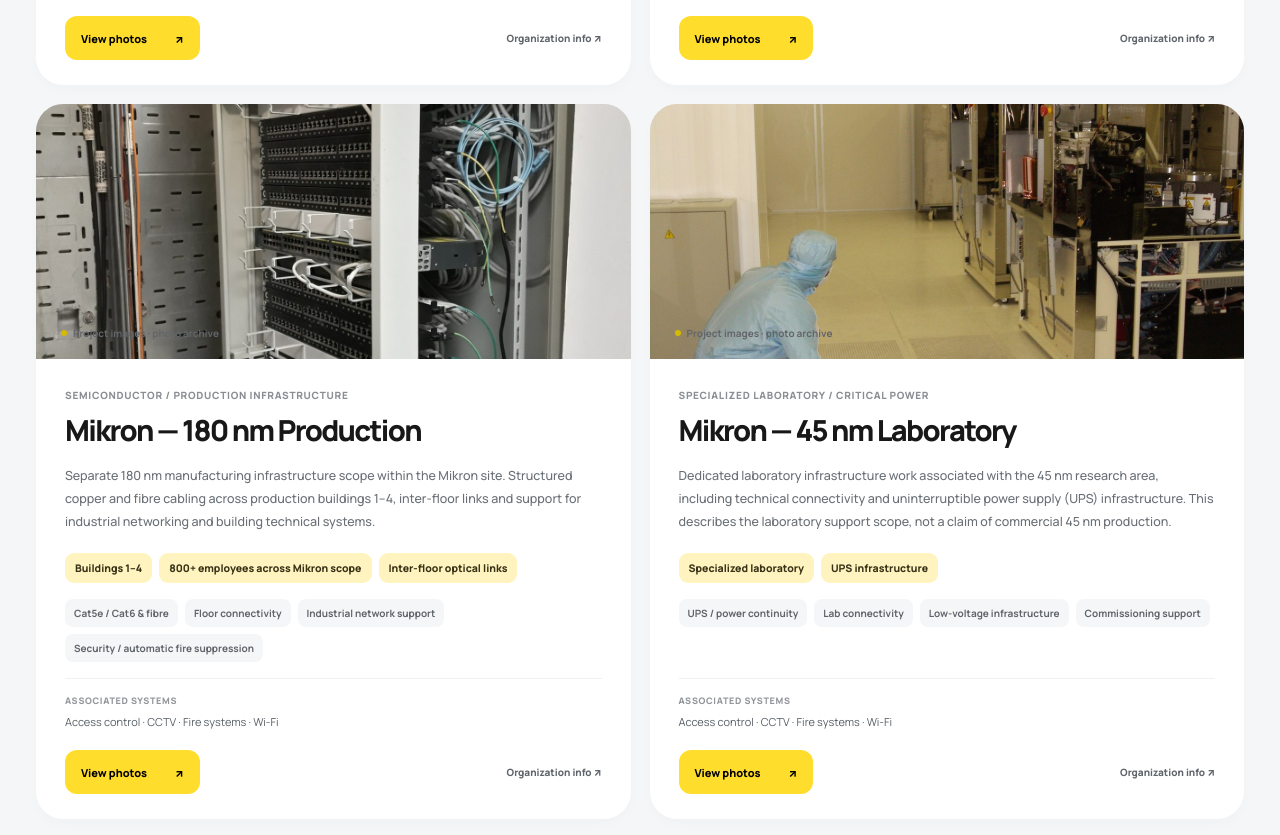
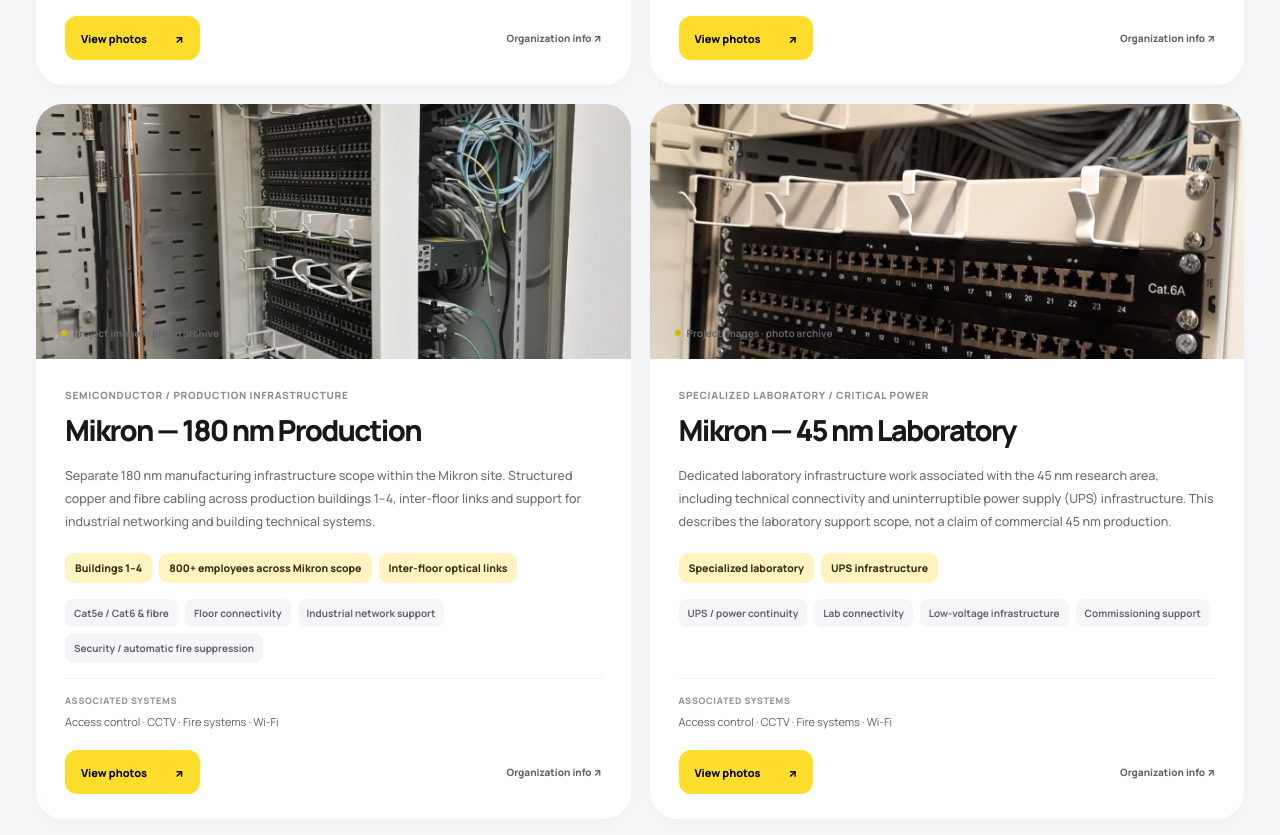
Before and after one commit to SpecNik/nik-vin-portfolio, a plain HTML site: page index.html in a window 1280 px wide. Shown: the part 2877-3712 px from the top of the page. Drawn offline with Linux system fonts and the light colour scheme.

Commit message:
Add files via upload

```diff
--- a/index.html
+++ b/index.html
@@ -66,7 +66,7 @@
 <div class="project-media-top"><span class="project-index">04 / 15</span><span class="project-category">Industrial &amp; research</span></div>
 <div class="project-illustration"><svg aria-hidden="true" fill="none" viewbox="0 0 280 190"><rect fill="white" height="119" rx="8" stroke="#202020" stroke-width="2.7" width="65" x="50" y="36"></rect><rect fill="white" height="133" rx="8" stroke="#202020" stroke-width="2.7" width="68" x="124" y="22"></rect><rect fill="#ffdf35" height="100" rx="6" stroke="#202020" stroke-width="2.7" width="28" x="201" y="55"></rect><path d="M59 62h47M59 90h47M59 118h47M134 50h48M134 80h48M134 111h48M209 82h12M209 107h12M209 132h12" stroke="#202020" stroke-width="2.7"></path><g fill="#ffdc28" stroke="#202020" stroke-width="1.6"><circle cx="68" cy="75" r="4"></circle><circle cx="144" cy="62" r="4"></circle><circle cx="144" cy="93" r="4"></circle><circle cx="68" cy="130" r="4"></circle></g><path d="M83 36V16h98v6" stroke="#202020" stroke-dasharray="4 7" stroke-width="2.4"></path></svg></div>
 <span class="photo-note"><span class="photo-dot"></span> Project images · photo archive</span>
-<img alt="Mikron / 45 nm lab – personal project photo" class="project-cover" data-photo="photos/mikron-45-01.jpg" hidden="" loading="lazy"/>
+<img alt="Mikron / 45 nm lab – personal project photo" class="project-cover" data-photo="photos/mikron-45-03.jpg" hidden="" loading="lazy"/>
 </div>
 <div class="project-content">
 <span class="project-sector">SPECIALIZED LABORATORY / CRITICAL POWER</span>
```
Also changed, not shown: niime_sheet.jpg (added), photos/mc-ntt-01.jpg, photos/niime-01.jpg, review_sheet.jpg (added).
